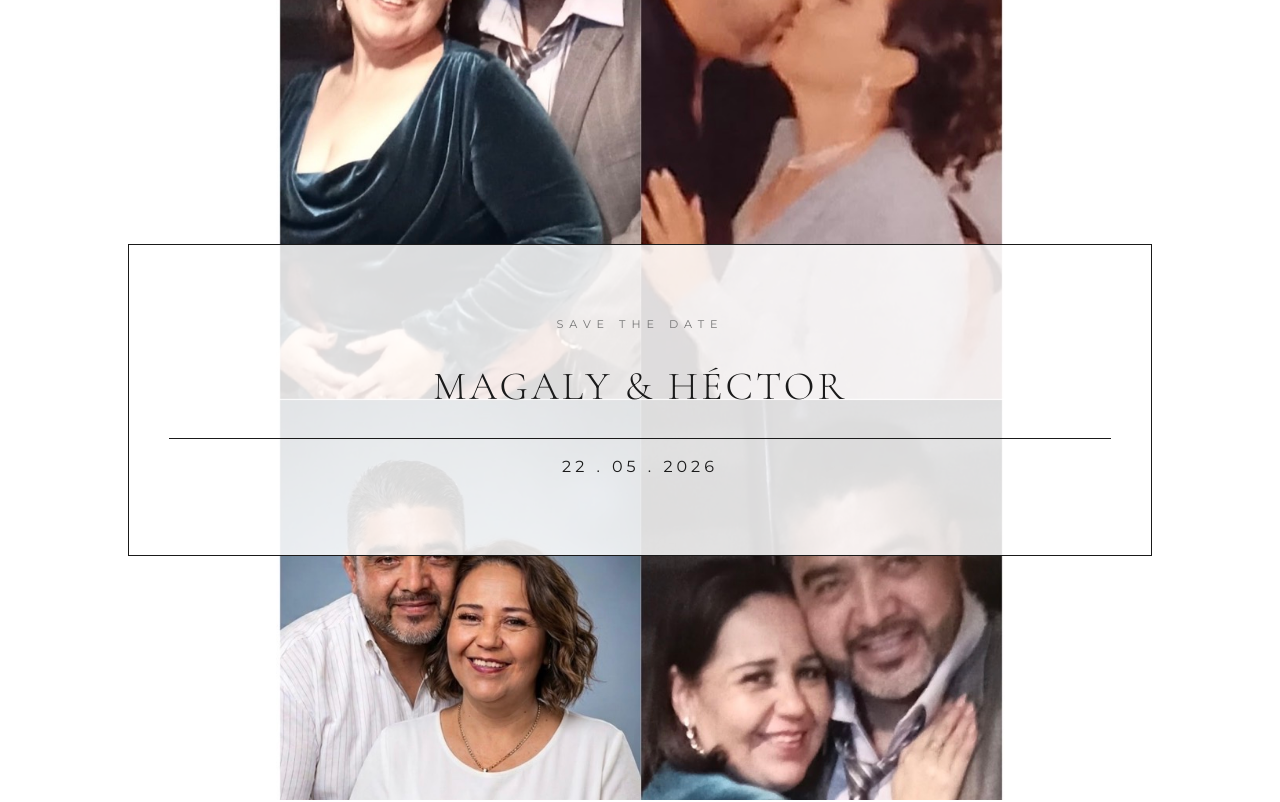
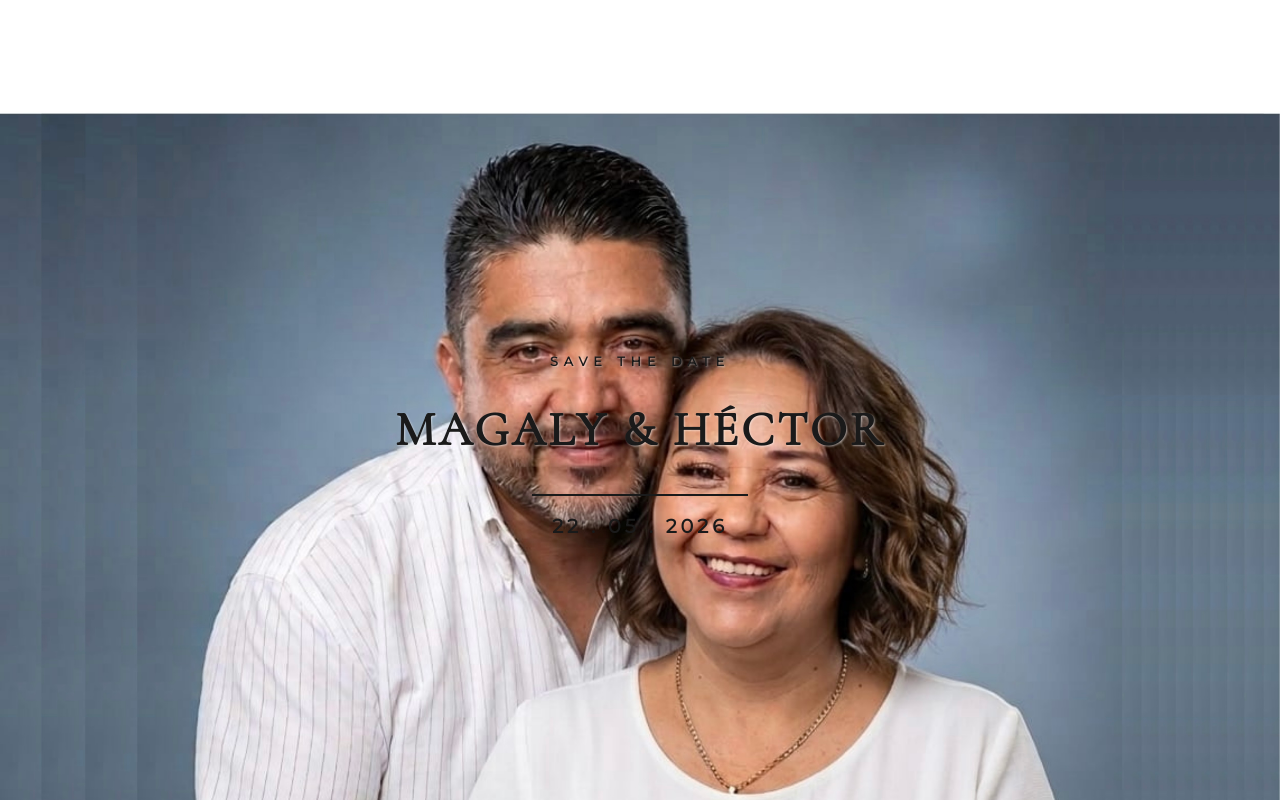
Before and after one commit to Invitaciones-Guru/Magaly-y-Hector, a plain HTML site: page index.html in a window 1280 px wide. Shown: the top 802 px of the page. Drawn offline with nearby package versions, Linux system fonts and the light colour scheme.

Commit message:
Add hero section styles to style.css

```diff
--- a/style.css
+++ b/style.css
@@ -158,3 +158,51 @@
         font-size: 0.9rem;
     }
 }
+
+/* HERO */
+.hero {
+    height: 100vh;
+    background: url('foto1.jpeg') center/cover no-repeat;
+    display: flex;
+    align-items: center;
+    justify-content: center;
+}
+
+.hero-overlay {
+    /* Eliminamos el fondo blanco y el borde */
+    background: transparent;
+    padding: 20px;
+    width: 90%;
+    border: none;
+    /* Bajamos un poco el contenido */
+    margin-top: 100px;
+}
+
+/* Aplicamos negritas y sombra para legibilidad sobre la foto */
+.top-label {
+    font-size: 0.8rem;
+    letter-spacing: 6px;
+    color: var(--black);
+    margin-bottom: 20px;
+    font-weight: 700;
+    text-shadow: 1px 1px 2px rgba(255,255,255,0.5);
+}
+
+h1 {
+    font-size: 3rem;
+    font-weight: 700; /* Texto en negrita */
+    text-shadow: 1px 1px 2px rgba(255,255,255,0.5);
+}
+
+.hero-date {
+    font-size: 1.2rem;
+    letter-spacing: 4px;
+    border-top: 2px solid var(--black); /* Raya más gruesa */
+    margin-top: 25px;
+    padding-top: 15px;
+    font-weight: 700; /* Fecha en negrita */
+    display: inline-block; /* Para que la raya no cruce toda la pantalla */
+    width: auto;
+    padding-left: 20px;
+    padding-right: 20px;
+}
```
